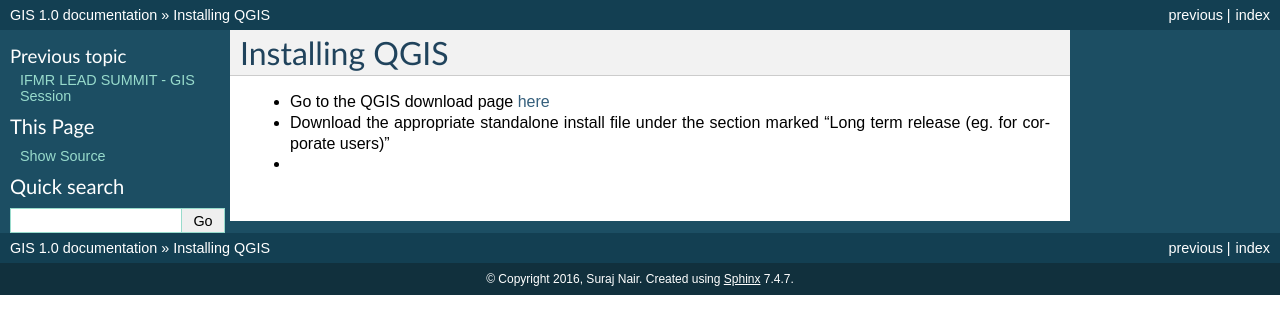
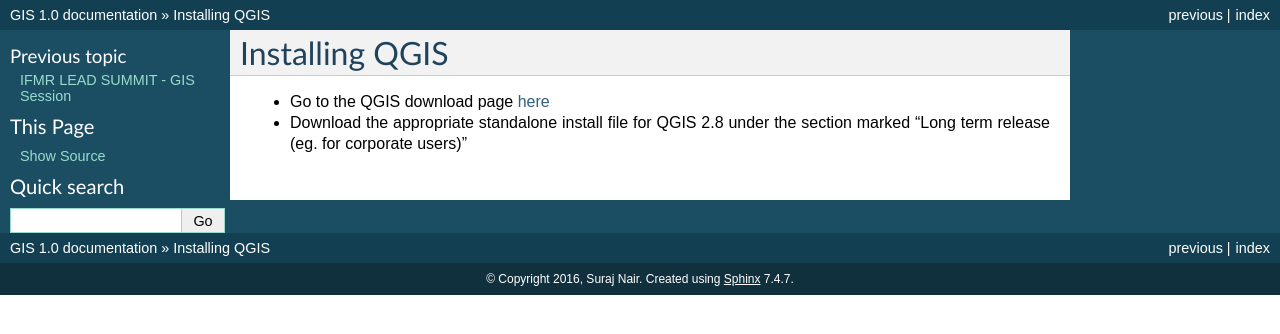
Before and after one commit to Suraj2611/GIS, a Sphinx documentation site: the page built from docs/installation.rst, in a window 1280 px wide. Shown: the top 334 px of the page. Built offline with Sphinx 7.4.7, drawn with Linux system fonts in a browser that asks for light colours; pages that are not in the unit, such as notebooks, are missing from menus.

Commit message:
Update installation.rst

```diff
--- a/docs/installation.rst
+++ b/docs/installation.rst
@@ -3,5 +3,4 @@
 ============
 
 - Go to the QGIS download page `here <http://www.qgis.org/en/site/forusers/download.html>`_
-- Download the appropriate standalone install file under the section marked "Long term release (eg. for corporate users)"
--
+- Download the appropriate standalone install file for QGIS 2.8 under the section marked "Long term release (eg. for corporate users)"
```
